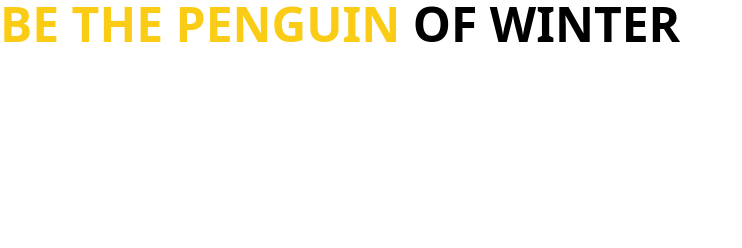
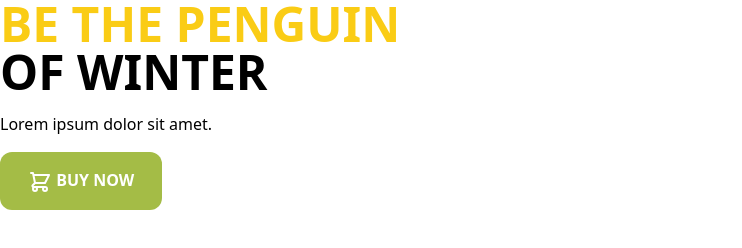
Before and after one commit to arfan36/day-19-2_M-14_penguin-fashion-with-tailwind_July-25, a plain HTML site: page index.html in a window 1280 px wide. Shown: the whole page, without its empty margins (0-742 px from the left). Drawn offline with nearby package versions, Linux system fonts and the light colour scheme.

Commit message:
14-6 apply header...

```diff
--- a/index.html
+++ b/index.html
@@ -23,10 +23,21 @@
 </head>
 
 <body>
-    <h1 class="text-5xl uppercase font-bold">
-        <span class="text-yellow-400">Be the Penguin</span>
-        <span>Of Winter</span>
-    </h1>
+    <section class="container mx-auto">
+        <div class="space-y-4">
+            <h1 class="text-5xl uppercase font-bold">
+                <span class="text-yellow-400">Be the Penguin</span>
+                <br>
+                <span>Of Winter</span>
+            </h1>
+            <p>Lorem ipsum dolor sit amet.</p>
+            <button class="uppercase bg-[#A4BC46] py-4 px-7 text-white font-semibold rounded-xl">
+                <svg xmlns="http://www.w3.org/2000/svg" class="h-6 w-6 inline" fill="none" viewBox="0 0 24 24" stroke="currentColor" stroke-width="2">
+                    <path stroke-linecap="round" stroke-linejoin="round" d="M3 3h2l.4 2M7 13h10l4-8H5.4M7 13L5.4 5M7 13l-2.293 2.293c-.63.63-.184 1.707.707 1.707H17m0 0a2 2 0 100 4 2 2 0 000-4zm-8 2a2 2 0 11-4 0 2 2 0 014 0z" />
+                  </svg>
+                Buy Now</button>
+        </div>
+    </section>
 </body>
 
 </html>
```
